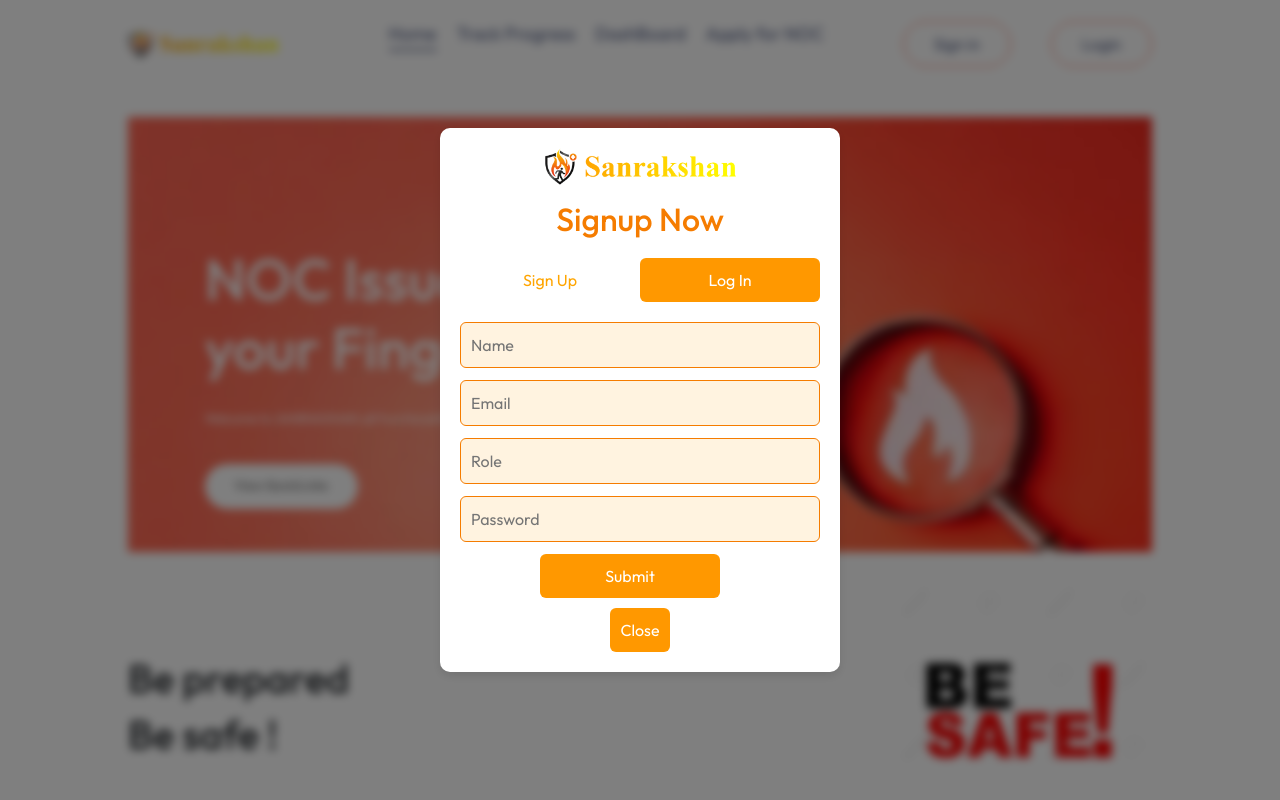
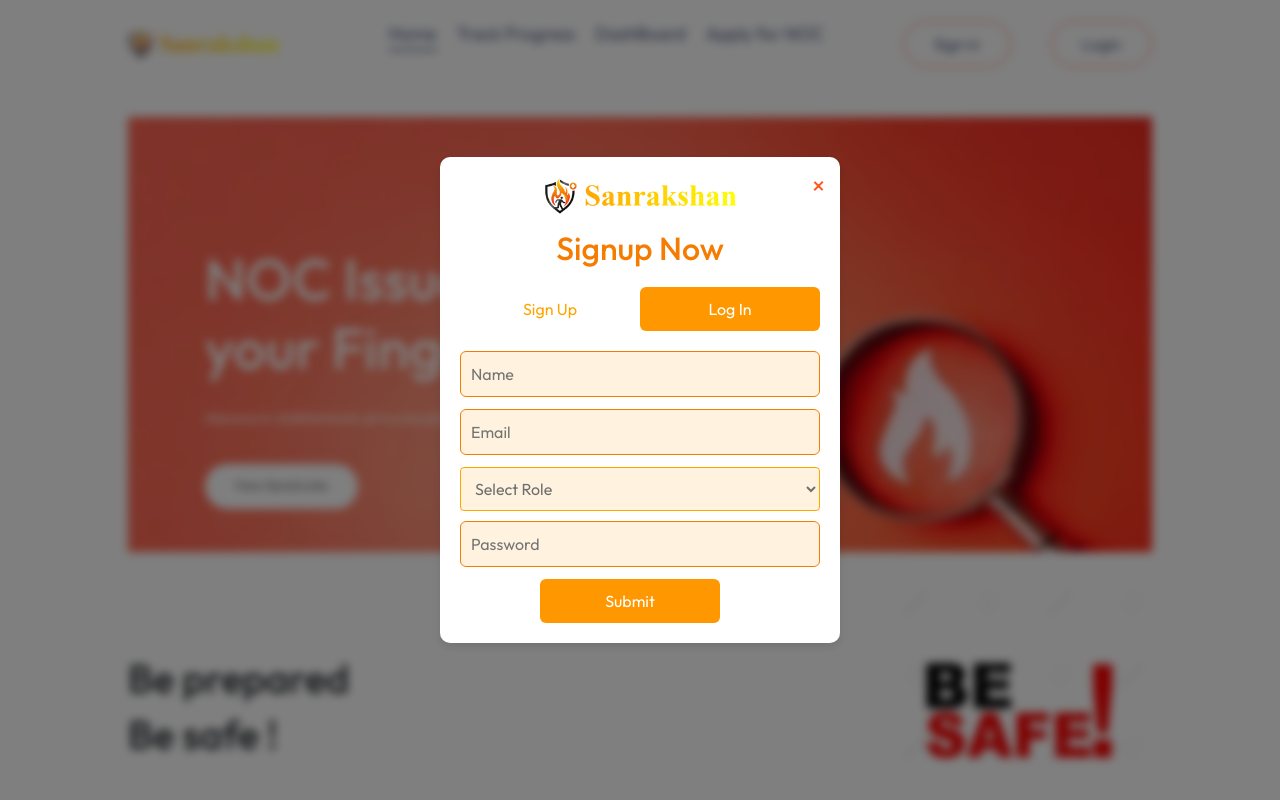
Before and after one commit to AyushSingh-Tomar/Sanrakshan, a React (Vite) app in the folder FrontEnd/: page / in a window 1280 px wide. Both pictures are taken after a click on the button "Login". Shown: the top 800 px of the page. Built offline with nearby package versions, Linux system fonts and the light colour scheme.

Commit message:
login changes

```diff
--- a/FrontEnd/src/Components/LoginPopup/Loginpopup.css
+++ b/FrontEnd/src/Components/LoginPopup/Loginpopup.css
@@ -103,17 +103,37 @@
     background-color: #ffffff;
   }
 
-  .close-btn {
-    margin-top: 10px;
-    background-color: #ff5722;
-    color: white;
-    border: none;
-    padding: 10px;
-    border-radius: 4px;
+  .close-icon {
+    position: absolute;
+    top: 10px;
+    right: 15px;
+    font-size: 24px;
     cursor: pointer;
-    transition: background-color 0.3s;
+    color: #ff5722; /* Customize the color to fit the design */
+    transition: color 0.3s;
   }
 
-  .close-btn:hover {
-    background-color: #e64a19;
+  .close-icon:hover {
+    color: #e64a19;
   }
+  /* Styling for the dropdown */
+.dropdown {
+  padding: 10px;
+  margin-bottom: 10px;
+  border: 1px solid orange;
+  border-radius: 4px;
+  width: 100%;
+  font-size: 16px;
+  background-color: #fff3e0;
+  color: #6f6f6f;
+}
+
+/* Ensure the same focus and hover effects as the input fields */
+.dropdown:focus {
+  outline: none;
+  border-color: orange;
+}
+
+.dropdown:hover {
+  border-color: orange;
+}
--- a/FrontEnd/src/Components/LoginPopup/Loginpopup.jsx
+++ b/FrontEnd/src/Components/LoginPopup/Loginpopup.jsx
@@ -2,8 +2,38 @@
 import './Loginpopup.css';
 import logo from '../../assets/logo.png';
 
+
 const Loginpopup = ({ toggleDialog }) => {
   const [isSignup, setIsSignup] = useState(true);
+  const [formData, setFormData] = useState({
+    name: '',
+    email: '',
+    password: '',
+    role: '',
+  });
+  const [error, setError] = useState('');
+
+  const handleChange = (e) => {
+    setFormData({ ...formData, [e.target.name]: e.target.value });
+  };
+
+  const handleSubmit = async (e) => {
+    e.preventDefault();
+    console.log(formData);
+    setError('');
+    const url = isSignup ? '/api/users/signup' : '/api/users/login';
+
+    try {
+      const response = await axios.post(url, formData);
+
+
+      console.log('Success:', response.data);
+      localStorage.setItem('token', response.data.token);
+
+    } catch (err) {
+      setError(err.response ? err.response.data.message : 'Something went wrong');
+    }
+  };
 
   const toggleForm = () => {
     setIsSignup(!isSignup);
@@ -13,6 +43,7 @@
 
        <div className="overlay">
           <div className="signup-dialog">
+          <span className="close-icon" onClick={toggleDialog}>&times;</span>
           <img src={logo} alt="Logo" className="logo" />
           <div></div>
           <h2>{isSignup ? 'Signup Now': 'Login Now'}</h2>
@@ -33,21 +64,72 @@
           </button>
         </div>
         {isSignup ? (
-            <form>
-              <input type="text" placeholder="Name" required />
-              <input type="email" placeholder="Email" required />
-              <input type="text" placeholder="Role" required />
-              <input type="password" placeholder="Password" required />
-              <button className="sub" type="submit">Submit</button>
-            </form>
+            <form onSubmit={handleSubmit}>
+             <input
+              type="text"
+              name="name"
+              placeholder="Name"
+              value={formData.name}
+              onChange={handleChange}
+              required
+            />
+            <input
+              type="email"
+              name="email"
+              placeholder="Email"
+              value={formData.email}
+              onChange={handleChange}
+              required
+            />
+            <select
+              name="role"
+              className="dropdown"
+              value={formData.role}
+              onChange={handleChange}
+              required
+            >
+              <option value="">Select Role</option>
+              <option value="clerical-staff">Clerical Staff</option>
+              <option value="technical-assistant">Technical Assistant</option>
+              <option value="fire-safety-inspector">Fire Safety Inspector</option>
+              <option value="assistant-divisional-fire-officer">Assistant Divisional Fire Officer</option>
+              <option value="station-fire-officer">Station Fire Officer</option>
+              <option value="divisional-fire-officer">Divisional Fire Officer</option>
+              <option value="deputy-chief-fire-officer">Deputy Chief Fire Officer</option>
+              <option value="chief-fire-officer">Chief Fire Officer</option>
+            </select>
+            <input
+              type="password"
+              name="password"
+              placeholder="Password"
+              value={formData.password}
+              onChange={handleChange}
+              required
+            />
+            <button className="sub" type="submit" onSubmit={handleSubmit}>Submit</button>
+          </form>
         ) : (
-          <form>
-          <input type="email" placeholder="Email" required />
-          <input type="password" placeholder="Password" required />
-          <button className="sub" type="submit">Submit</button>
+          <form onSubmit={handleSubmit}>
+            <input
+              type="email"
+              name="email"
+              placeholder="Email"
+              value={formData.email}
+              onChange={handleChange}
+              required
+            />
+            <input
+              type="password"
+              name="password"
+              placeholder="Password"
+              value={formData.password}
+              onChange={handleChange}
+              required
+            />
+          <button className="sub" type="submit" onSubmit={handleSubmit}>Submit</button>
         </form>
         )}
-            <button onClick={toggleDialog} className="close-btn">Close</button>
+
           </div>
         </div>
 
```
